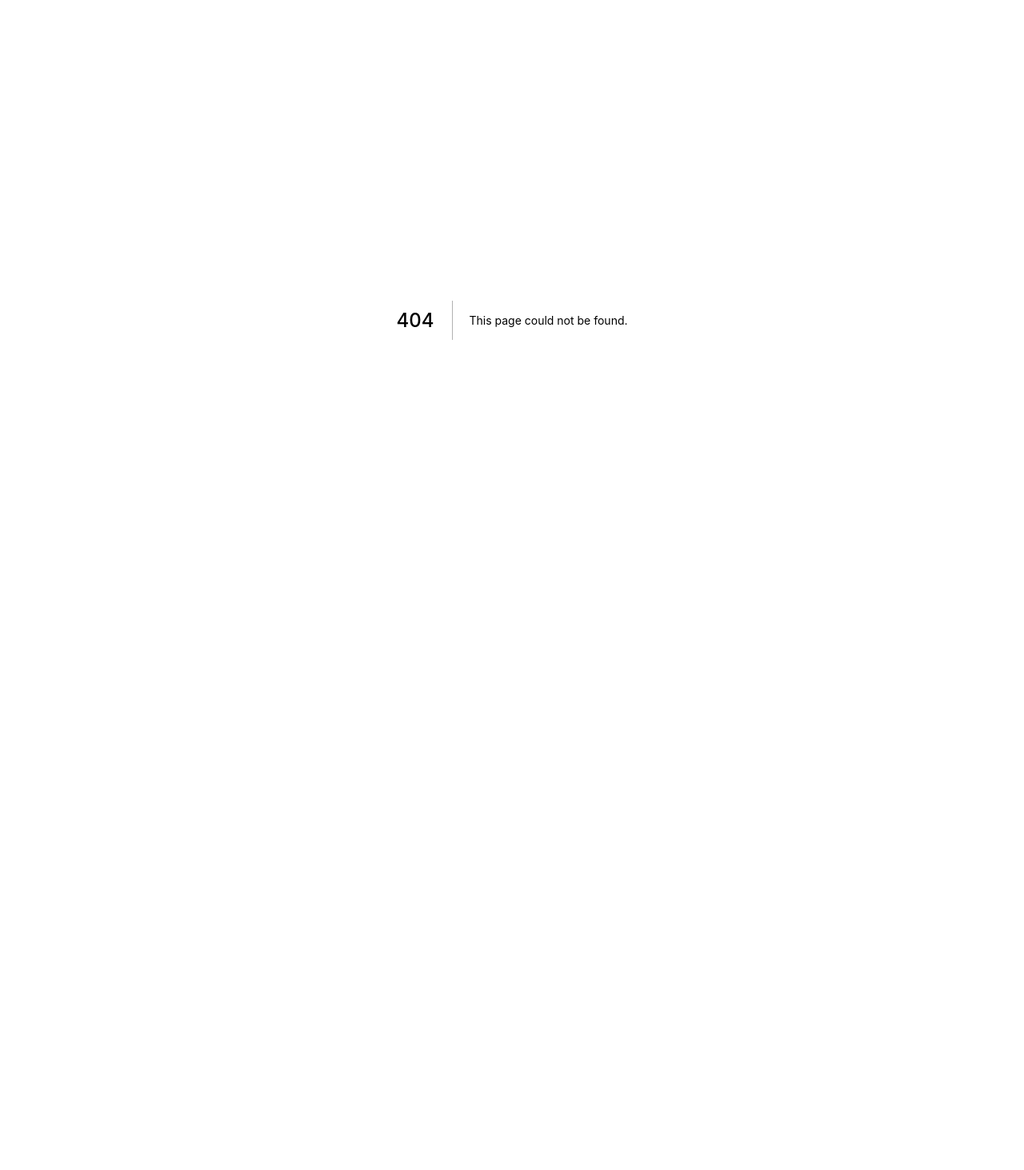
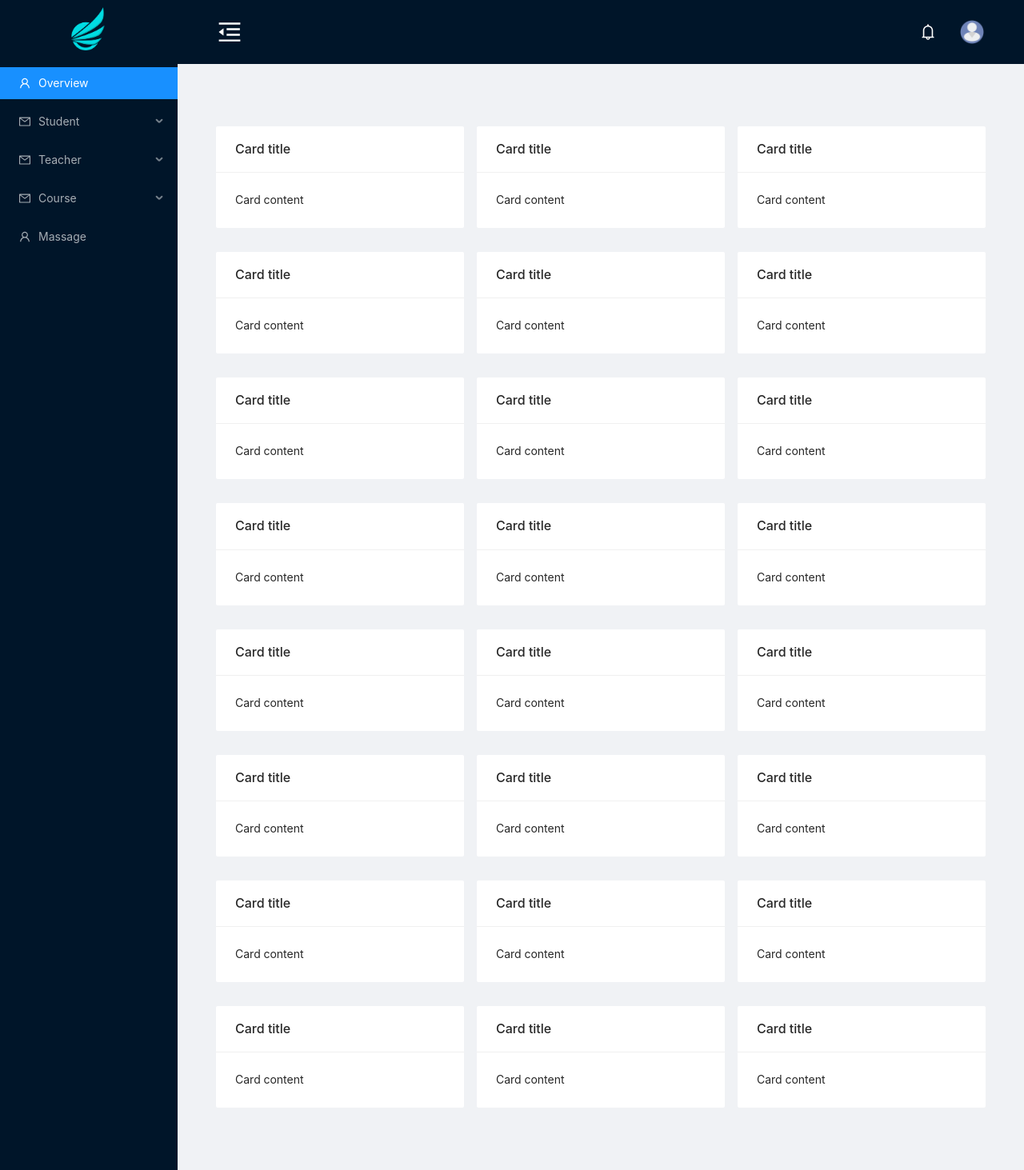
Before and after one commit to WooodHead/yume-edu-project, a Next.js app: page /dashboard/manager in a window 1280 px wide. Before the commit this address had no page. Shown: the whole page at 80% size. Before the commit the page ends 800 px from the top, so only its background shows below. Built offline with nearby package versions, Linux system fonts and the light colour scheme.

Commit message:
dashboard/manager

```diff
--- /dev/null
+++ b/components/content/index.tsx
@@ -0,0 +1,147 @@
+import React from "react";
+import "antd/dist/antd.css";
+import { Card, Col, Row } from "antd";
+
+
+export default function index() {
+  return (
+    <div className="site-card-wrapper">
+      <Row gutter={16} style={{margin:'30px 0'}}>
+        <Col span={8}>
+          <Card title="Card title" bordered={false}>
+            Card content
+          </Card>
+        </Col>
+        <Col span={8}>
+          <Card title="Card title" bordered={false}>
+            Card content
+          </Card>
+        </Col>
+        <Col span={8}>
+          <Card title="Card title" bordered={false}>
+            Card content
+          </Card>
+        </Col>
+      </Row>
+      <Row gutter={16} style={{margin:'30px 0'}}>
+        <Col span={8}>
+          <Card title="Card title" bordered={false}>
+            Card content
+          </Card>
+        </Col>
+        <Col span={8}>
+          <Card title="Card title" bordered={false}>
+            Card content
+          </Card>
+        </Col>
+        <Col span={8}>
+          <Card title="Card title" bordered={false}>
+            Card content
+          </Card>
+        </Col>
+      </Row>
+      <Row gutter={16} style={{margin:'30px 0'}}>
+        <Col span={8}>
+          <Card title="Card title" bordered={false}>
+            Card content
+          </Card>
+        </Col>
+        <Col span={8}>
+          <Card title="Card title" bordered={false}>
+            Card content
+          </Card>
+        </Col>
+        <Col span={8}>
+          <Card title="Card title" bordered={false}>
+            Card content
+          </Card>
+        </Col>
+      </Row>
+      <Row gutter={16} style={{margin:'30px 0'}}>
+        <Col span={8}>
+          <Card title="Card title" bordered={false}>
+            Card content
+          </Card>
+        </Col>
+        <Col span={8}>
+          <Card title="Card title" bordered={false}>
+            Card content
+          </Card>
+        </Col>
+        <Col span={8}>
+          <Card title="Card title" bordered={false}>
+            Card content
+          </Card>
+        </Col>
+      </Row>
+      <Row gutter={16} style={{margin:'30px 0'}}>
+        <Col span={8}>
+          <Card title="Card title" bordered={false}>
+            Card content
+          </Card>
+        </Col>
+        <Col span={8}>
+          <Card title="Card title" bordered={false}>
+            Card content
+          </Card>
+        </Col>
+        <Col span={8}>
+          <Card title="Card title" bordered={false}>
+            Card content
+          </Card>
+        </Col>
+      </Row>
+      <Row gutter={16} style={{margin:'30px 0'}}>
+        <Col span={8}>
+          <Card title="Card title" bordered={false}>
+            Card content
+          </Card>
+        </Col>
+        <Col span={8}>
+          <Card title="Card title" bordered={false}>
+            Card content
+          </Card>
+        </Col>
+        <Col span={8}>
+          <Card title="Card title" bordered={false}>
+            Card content
+          </Card>
+        </Col>
+      </Row>
+      <Row gutter={16} style={{margin:'30px 0'}}>
+        <Col span={8}>
+          <Card title="Card title" bordered={false}>
+            Card content
+          </Card>
+        </Col>
+        <Col span={8}>
+          <Card title="Card title" bordered={false}>
+            Card content
+          </Card>
+        </Col>
+        <Col span={8}>
+          <Card title="Card title" bordered={false}>
+            Card content
+          </Card>
+        </Col>
+      </Row>
+      <Row gutter={16} style={{margin:'30px 0'}}>
+        <Col span={8}>
+          <Card title="Card title" bordered={false}>
+            Card content
+          </Card>
+        </Col>
+        <Col span={8}>
+          <Card title="Card title" bordered={false}>
+            Card content
+          </Card>
+        </Col>
+        <Col span={8}>
+          <Card title="Card title" bordered={false}>
+            Card content
+          </Card>
+        </Col>
+      </Row>
+    </div>
+  );
+}
--- /dev/null
+++ b/pages/dashboard/manager.tsx
@@ -0,0 +1,138 @@
+import React from "react";
+import Link from "next/link";
+import "antd/dist/antd.css";
+import { Menu, Layout } from "antd";
+import Image from "next/image";
+import logo from "../../public/logo.png";
+import user from "../../public/user.png";
+import {
+  MenuUnfoldOutlined,
+  MenuFoldOutlined,
+  UserOutlined,
+  BellOutlined,
+  UploadOutlined,
+  MailOutlined,
+} from "@ant-design/icons";
+import OverviewContent from "../../components/content";
+
+const { Header, Sider, Content } = Layout;
+const { SubMenu } = Menu;
+
+export default class LeftNav extends React.Component {
+  state = {
+    collapsed: false,
+  };
+
+  toggle = () => {
+    this.setState({
+      collapsed: !this.state.collapsed,
+    });
+  };
+
+  render() {
+    return (
+      <Layout style={{ height: "100%" }}>
+        <Sider
+          trigger={null}
+          collapsible
+          collapsed={this.state.collapsed}
+          width={222}
+          defaultCollapsed={true}
+          collapsedWidth={100}
+        >
+          <Menu
+            theme="dark"
+            mode="inline"
+            defaultSelectedKeys={["1"]}
+            inlineCollapsed={this.state.collapsed}
+            style={{position:'sticky', top: '0'}}
+          >
+            <div
+              style={{
+                height: "80px",
+                display: "flex",
+                alignItems: "center",
+                justifyContent: "center",
+              }}
+            >
+              <Link href="/" passHref>
+                <span style={{ cursor: "pointer" }}>
+                  <Image src={logo} alt="logo" width="70" height="70" />
+                </span>
+              </Link>
+            </div>
+            <Menu.Item key="1" icon={<UserOutlined />}>
+              Overview
+            </Menu.Item>
+
+            <SubMenu icon={<MailOutlined />} title="Student">
+              <Menu.Item>Student List</Menu.Item>
+            </SubMenu>
+
+            <SubMenu icon={<MailOutlined />} title="Teacher">
+              <Menu.Item>Teacher List</Menu.Item>
+            </SubMenu>
+
+            <SubMenu icon={<MailOutlined />} title="Course">
+              <Menu.Item key="5">All Course</Menu.Item>
+              <Menu.Item key="6">Add Course</Menu.Item>
+              <Menu.Item key="7">Edit</Menu.Item>
+            </SubMenu>
+
+            <Menu.Item icon={<UserOutlined />}>Massage</Menu.Item>
+          </Menu>
+        </Sider>
+
+        <Layout className="site-layout">
+          <Header
+            className="site-layout-background"
+            style={{
+              padding: "0 50px",
+              height: "80px",
+              display: "flex",
+              alignItems: "center",
+              justifyContent: "space-between",
+              position:'sticky',
+              top: "0",
+              zIndex:'9'
+            }}
+          >
+            {React.createElement(
+              this.state.collapsed ? MenuUnfoldOutlined : MenuFoldOutlined,
+              {
+                className: "trigger",
+                style: { fontSize: "30px", color: "white" },
+                onClick: this.toggle,
+              }
+            )}
+
+            <div style={{ display: "flex", alignItems: "center" }}>
+              <BellOutlined
+                style={{
+                  color: "white",
+                  fontSize: "20px",
+                  display: "flex",
+                  justifyContent: "flex-end",
+                  margin: "0 30px",
+                }}
+              />
+
+              <Image src={user} alt="avatar" width="30" height="30" />
+            </div>
+          </Header>
+
+          <Content
+            className="site-layout-background"
+            style={{
+              margin: "24px 16px",
+              padding: 24,
+              minHeight: 280,
+            }}
+          >
+            <OverviewContent />
+          </Content>
+        </Layout>
+      </Layout>
+    );
+  }
+}
--- a/pages/index.tsx
+++ b/pages/index.tsx
@@ -6,7 +6,7 @@ import Link from 'next/link'
 
 const Home: NextPage = () => {
   return (
-    <div>
+    <div style={{height: '100%'}}>
       <Head>
         <title>YumEdu Project</title>
         <meta name="description" content="Generated by create next app" />
--- /dev/null
+++ b/styles/dashboard.module.css
@@ -0,0 +1,10 @@
+.site-layout-background {
+  padding: 0;
+  height: "80px";
+  width: "100%";
+  display: "flex";
+  align-items: "center";
+}
+.trigger:hover {
+    color: #1890ff;
+  }
--- a/styles/globals.css
+++ b/styles/globals.css
@@ -1,5 +1,6 @@
 html,
 body {
+  height: 100%;
   padding: 0;
   margin: 0;
   font-family: -apple-system, BlinkMacSystemFont, Segoe UI, Roboto, Oxygen,
```
Also changed, not shown: pages/sign-in.tsx (+8 -3 lines), public/logo.png (added), public/user.png (added).
